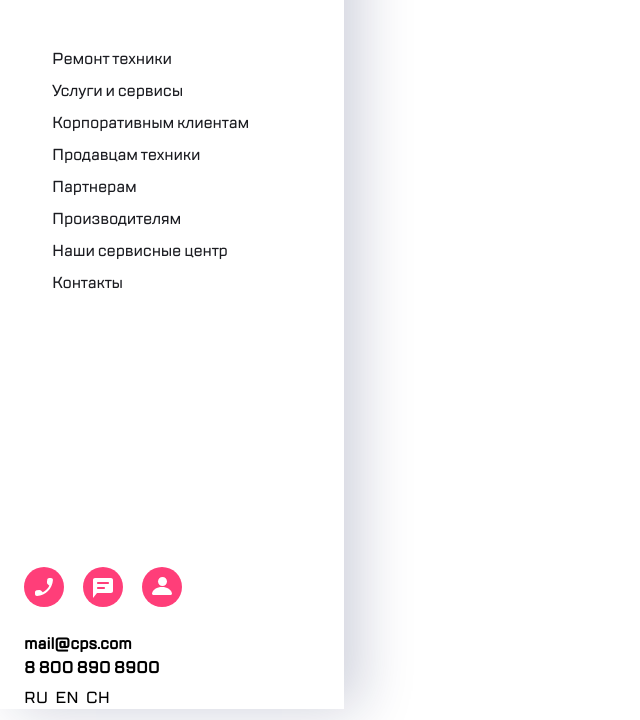
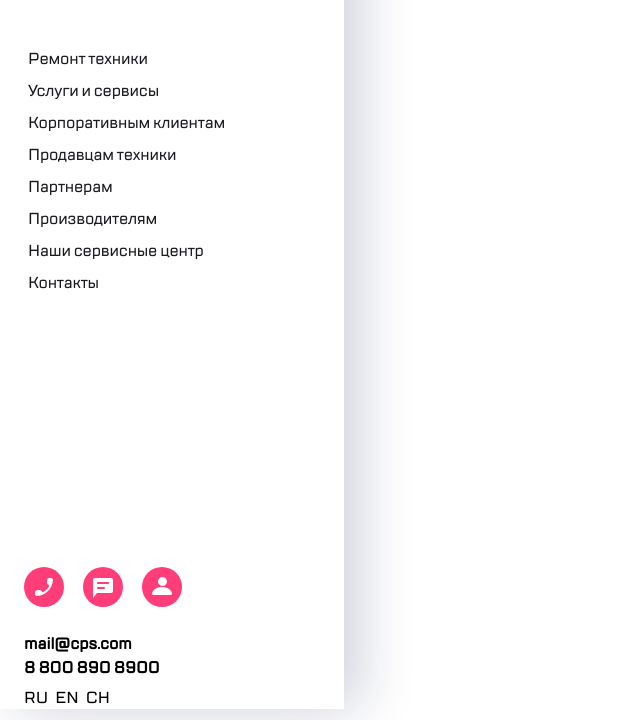
Before and after one commit to Alex7217/my-webcore6, a plain HTML site: page index.html in a window 1280 px wide. Shown: the part 80-800 px from the top of the page, without its empty margins (0-640 px from the left). Drawn offline with Linux system fonts and the light colour scheme.

Commit message:
Update style.css

```diff
--- a/style.css
+++ b/style.css
@@ -60,7 +60,7 @@ ul {
   width: 320px;
   /* height: 710px; */
   margin-top: 46px;
-  margin-left: 24px;
+
 
 
 }
```
